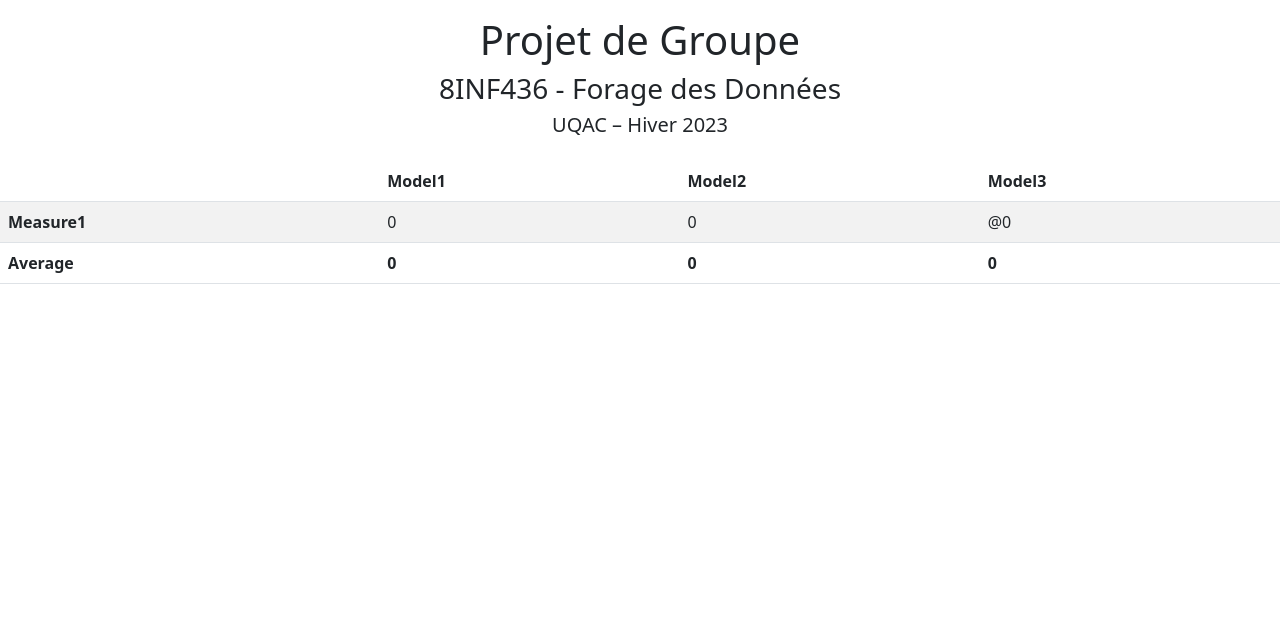
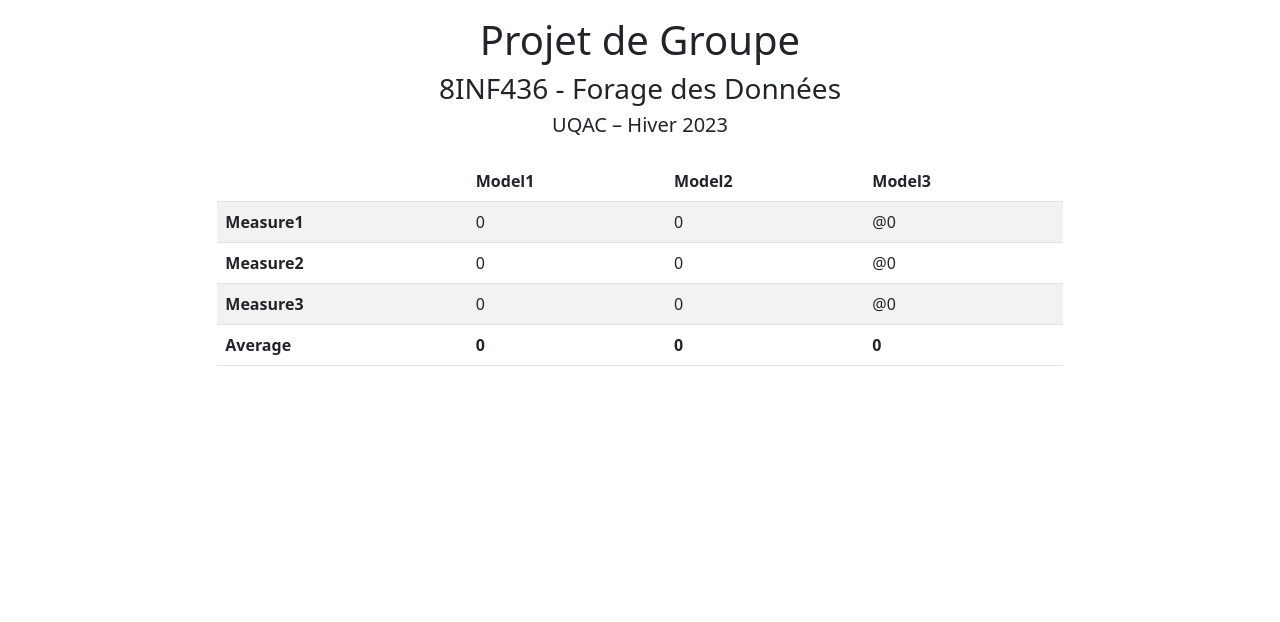
Before and after one commit to micmorin/2023H-Forage_Donnees_UQAC_8INF436, a Python web app: template Interface/templates/metrics.html in a window 1280 px wide. Shown: the part 59-681 px from the top of the page. Run offline with Jinja, Linux system fonts and the light colour scheme; the template is opened without the code that fills it, so the values that code supplies are empty.

Commit message:
Fix formating

```diff
--- a/Interface/UI.py
+++ b/Interface/UI.py
@@ -17,8 +17,8 @@
 
     # Metrics.html
     @app.route("/metrics", methods=['GET'])
-    def metrics(index):
-        return render_template('index.html')
+    def metrics():
+        return render_template('metrics.html')
 
     # Begin Flask Server
     app.run(host='127.0.0.1',port=80)
--- a/Interface/templates/metrics.html
+++ b/Interface/templates/metrics.html
@@ -5,7 +5,8 @@
 {% block content %}
 <body>
     <main>
-        <div>
+        <div class="row justify-content-center">
+            <div class="col-6 col-md-8">
             <table class="table table-striped table-hover">
                 <thead>
                     <tr>
@@ -22,6 +23,18 @@
                         <td>0</td>
                         <td>@0</td>
                       </tr>
+                      <tr>
+                        <th scope="row">Measure2</th>
+                        <td>0</td>
+                        <td>0</td>
+                        <td>@0</td>
+                      </tr>
+                      <tr>
+                        <th scope="row">Measure3</th>
+                        <td>0</td>
+                        <td>0</td>
+                        <td>@0</td>
+                      </tr>
                 </tbody>
                 <tfoot>
                     <tr>
@@ -32,6 +45,7 @@
                       </tr>
                 </tfoot>
           </table>
+        </div>
         </div>
     </main>
 </body>
```
